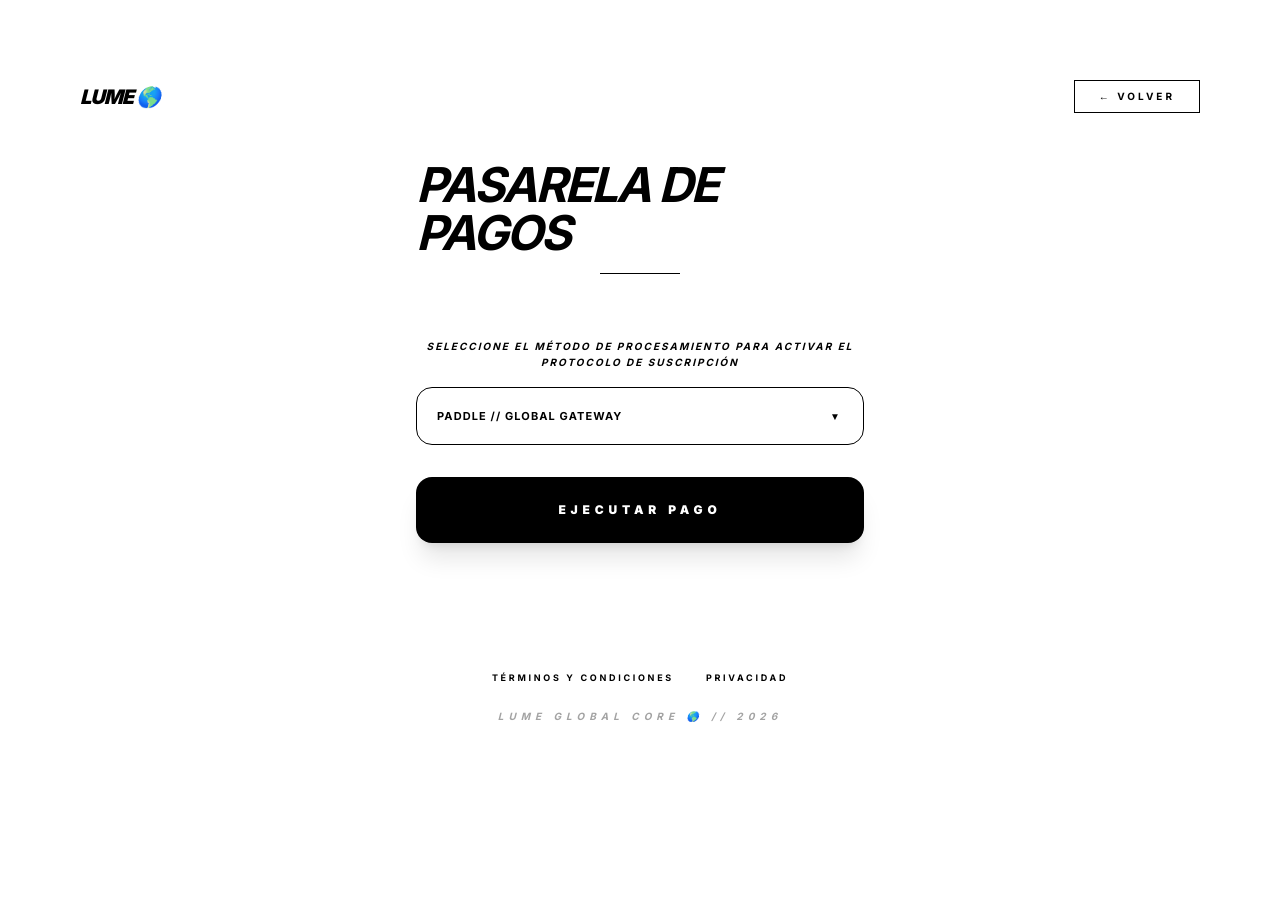
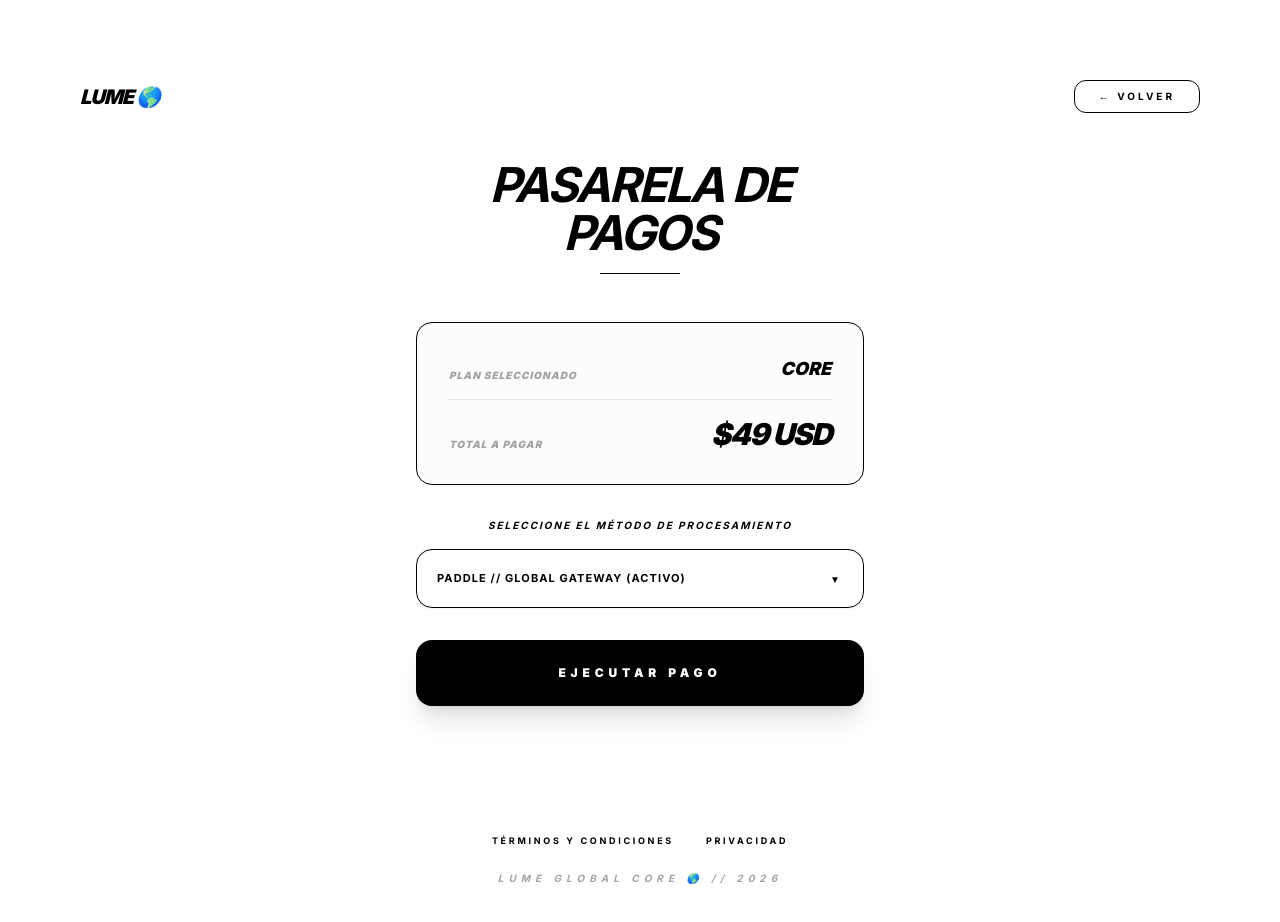
Before and after one commit to lumeglobal10-prog/lume-global-core, a Next.js app: page /checkout in a window 1280 px wide. Shown: the top 922 px of the page. Before the commit the page ends 804 px from the top, so only its background shows below. Built offline with nearby package versions, Linux system fonts and the light colour scheme.

Commit message:
Update page.tsx

```diff
--- a/app/checkout/page.tsx
+++ b/app/checkout/page.tsx
@@ -1,71 +1,102 @@
 'use client';
 
+import { useState, useEffect } from 'react';
 import { useRouter } from 'next/navigation';
 import Link from 'next/link';
 
 export default function CheckoutPage() {
   const router = useRouter();
+  const [selectedPlan, setSelectedPlan] = useState({ nombre: 'NO SELECCIONADO', precio: '0' });
+  const [loading, setLoading] = useState(false);
 
-  const paymentMethods = [
-    { id: 'paddle', name: 'PADDLE // GLOBAL GATEWAY', active: true },
-    { id: 'stripe', name: 'STRIPE // DEFERRED', active: false },
-    { id: 'bank', name: 'TRANSFERENCIA BANCARIA // PENDING', active: false },
-    { id: 'crypto', name: 'CRYPTO PROTOCOL // ENCRYPTED', active: false },
-  ];
+  // RECUPERACIÓN DE DATOS DEL KERNEL LOCAL
+  useEffect(() => {
+    const planName = localStorage.getItem('lume_selected_plan') || 'CORE';
+    const precios: Record<string, string> = {
+      'CORE': '49',
+      'ADVANCE': '99',
+      'PROFESIONAL': '199',
+      'BUSINESS': '499'
+    };
+
+    setSelectedPlan({
+      nombre: planName,
+      precio: precios[planName] || '49'
+    });
+  }, []);
+
+  const handlePayment = () => {
+    setLoading(true);
+    // Simulación de conexión con Paddle / Londres
+    setTimeout(() => {
+      // Por ahora, redirigimos al dashboard tras "simular" el éxito
+      router.push('/dashboard');
+      setLoading(false);
+    }, 2500);
+  };
 
   return (
     <main className="min-h-screen bg-white text-black font-sans flex flex-col justify-between p-8 md:p-20 overflow-x-hidden">
 
-      {/* NAVEGACIÓN SUPERIOR: LOGO Y RETORNO */}
       <nav className="flex justify-between items-center w-full">
         <div className="text-xl font-black tracking-tighter italic uppercase">
           LUME 🌎
         </div>
         <button
           onClick={() => router.back()}
-          className="text-[10px] font-bold tracking-[0.3em] uppercase border border-black px-6 py-2 hover:bg-black hover:text-white transition-all"
+          className="text-[10px] font-bold tracking-[0.3em] uppercase border border-black px-6 py-2 rounded-xl hover:bg-black hover:text-white transition-all"
         >
           ← VOLVER
         </button>
       </nav>
 
-      {/* CONTENIDO CENTRAL */}
       <div className="max-w-md mx-auto w-full flex flex-col items-center py-12">
-        {/* TÍTULO CORREGIDO */}
-        <h1 className="text-4xl md:text-5xl font-bold uppercase tracking-tighter mb-4 italic">
+        <h1 className="text-4xl md:text-5xl font-bold uppercase tracking-tighter mb-4 italic text-center">
           Pasarela de Pagos
         </h1>
-        <div className="h-[1px] w-20 bg-black mb-16"></div>
+        <div className="h-[1px] w-20 bg-black mb-12"></div>
+
+        {/* RESUMEN DEL PLAN SELECCIONADO */}
+        <div className="w-full border border-black p-8 rounded-2xl mb-8 space-y-4 bg-neutral-50/50">
+          <div className="flex justify-between items-end">
+            <span className="text-[10px] font-black uppercase tracking-widest text-neutral-400 italic">Plan Seleccionado</span>
+            <span className="text-lg font-black italic">{selectedPlan.nombre}</span>
+          </div>
+          <div className="flex justify-between items-end border-t border-neutral-200 pt-4">
+            <span className="text-[10px] font-black uppercase tracking-widest text-neutral-400 italic">Total a Pagar</span>
+            <span className="text-3xl font-black italic tracking-tighter">${selectedPlan.precio} USD</span>
+          </div>
+        </div>
 
         <div className="w-full space-y-8">
           <div className="space-y-4">
-            {/* FRASE DE PROTOCOLO REUBICADA */}
             <label className="text-[10px] font-bold tracking-[0.2em] uppercase text-black italic leading-relaxed block text-center">
-              Seleccione el método de procesamiento para activar el protocolo de suscripción
+              Seleccione el método de procesamiento
             </label>
 
             <div className="relative">
               <select
-                className="w-full bg-white border border-black p-5 rounded-2xl text-[11px] font-bold uppercase tracking-widest focus:outline-none appearance-none cursor-pointer hover:bg-neutral-50 transition-colors"
-                defaultValue="paddle"
+                className="w-full bg-white border border-black p-5 rounded-2xl text-[11px] font-bold uppercase tracking-widest focus:outline-none appearance-none cursor-pointer hover:bg-neutral-50 transition-colors shadow-sm"
               >
-                {paymentMethods.map((method) => (
-                  <option key={method.id} value={method.id} disabled={!method.active}>
-                    {method.name} {!method.active && " (INACTIVO)"}
-                  </option>
-                ))}
+                <option value="paddle">PADDLE // GLOBAL GATEWAY (ACTIVO)</option>
+                <option value="crypto" disabled>CRYPTO // ENCRYPTED (PRÓXIMAMENTE)</option>
               </select>
               <div className="absolute right-6 top-1/2 -translate-y-1/2 pointer-events-none text-[10px]">▼</div>
             </div>
           </div>
 
-          <button className="w-full bg-black text-white p-6 rounded-2xl text-[12px] font-black uppercase tracking-[0.4em] hover:bg-neutral-800 transition-all shadow-xl active:scale-95">
-            EJECUTAR PAGO
+          <button
+            onClick={handlePayment}
+            disabled={loading}
+            className="w-full bg-black text-white p-6 rounded-2xl text-[12px] font-black uppercase tracking-[0.4em] hover:bg-neutral-800 transition-all shadow-xl active:scale-95 flex justify-center items-center"
+          >
+            {loading ? (
+              <div className="w-5 h-5 border-2 border-white border-t-transparent rounded-full animate-spin"></div>
+            ) : "EJECUTAR PAGO"}
           </button>
         </div>
       </div>
 
-      {/* FOOTER UNIFICADO LUME CORE */}
       <footer className="flex flex-col items-center space-y-6 pt-20">
         <div className="flex space-x-8">
           <Link href="/terms" className="text-[9px] font-bold tracking-[0.3em] uppercase hover:underline decoration-2 underline-offset-4">
```
